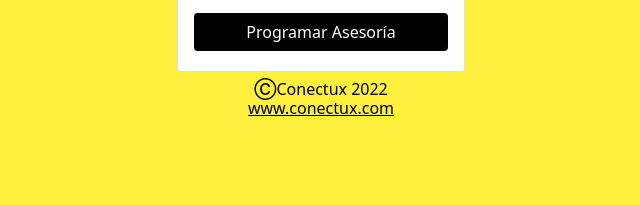
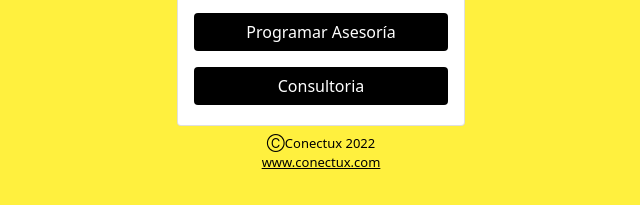
Before and after one commit to Conectux/sauy-links, a plain HTML site: page index.html in a window 1280 px wide. Shown: the part 505-710 px from the top of the page, without its empty margins (319-959 px from the left). Drawn offline with nearby package versions, Linux system fonts and the light colour scheme; some icons are missing.

Commit message:
Cambios SAUY

```diff
--- a/index.html
+++ b/index.html
@@ -47,15 +47,7 @@
 						><i class="fab fa-whatsapp"></i> Whatsapp</a
 					>
 					<!-- WhatsApp -->
-					<!-- Facebook -->
-					<!-- <a
-						href="https://www.facebook.com/calzatorestock"
-						class="btn my-1"
-						target="_blank"
-					>
-						<i class="fab fa-facebook"></i> facebook</a
-					> -->
-					<!-- Facebook -->
+
 					<!-- Instagram -->
 					<a
 						href="https://www.instagram.com/sauymarketing/?hl=es-la"
@@ -74,8 +66,17 @@
 						<i class="fas fa-location-dot"></i>Programar Asesoría
 					</a>
 					<!-- Ubicación -->
+					<!-- Facebook -->
+					<a
+						href="https://www.sauymarketing.com/registro-consultoria"
+						class="btn my-1"
+						target="_blank"
+					>
+						<i class=""></i>Consultoria</a
+					>
+					<!-- Facebook -->
 				</div>
-				<p class="footer-title h6 text-black">
+				<p class="footer-title text-black">
 					ⒸConectux <span id="year"></span> <br />
 					<a target="_blank" href="https://conectux.com/" class="text-black"
 						>www.conectux.com</a
--- a/styles.css
+++ b/styles.css
@@ -25,4 +25,5 @@ body {
 
 .footer-title {
 	color: black !important;
+	font-size: 13px;
 }
```
